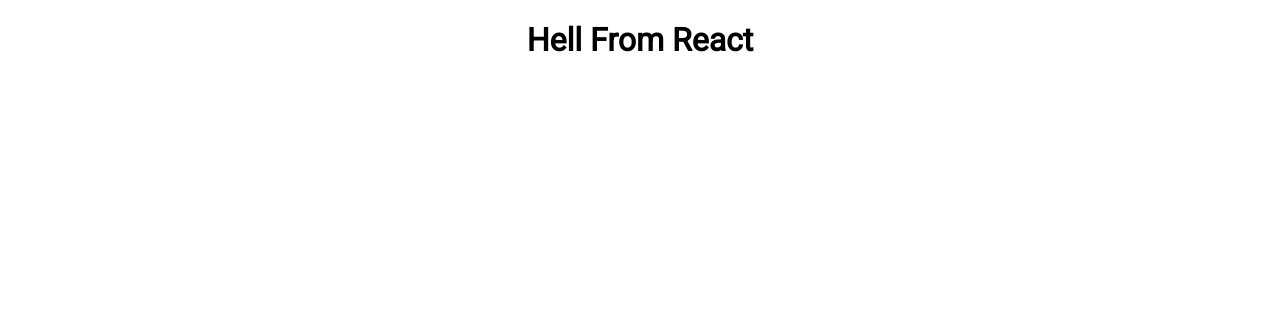
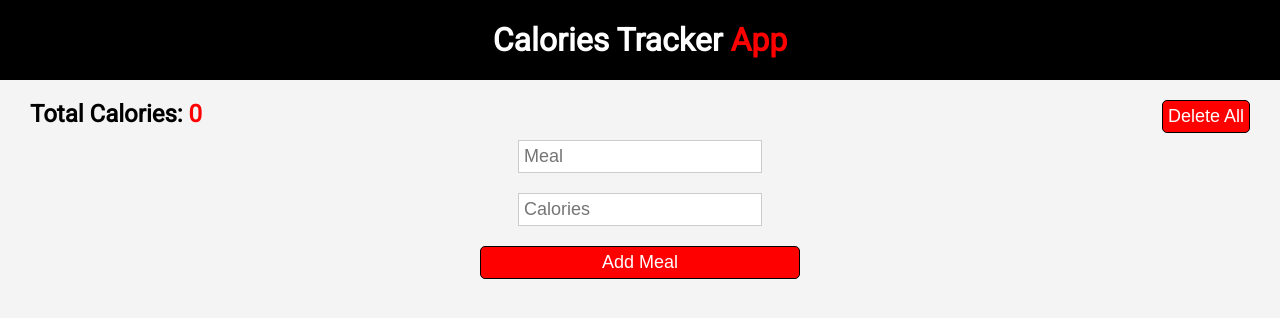
Before and after one commit to comp426-2022-spring/a99-rotanev, a React (Create React App) app in the folder my-react-app/src/caloriesTracker/calories-tracker-app/: page / in a window 1280 px wide. Shown: the top 318 px of the page. Built offline with nearby package versions, Linux system fonts and the light colour scheme.

Commit message:
design controls

```diff
--- a/my-react-app/src/caloriesTracker/calories-tracker-app/public/index.html
+++ b/my-react-app/src/caloriesTracker/calories-tracker-app/public/index.html
@@ -25,7 +25,7 @@
       work correctly both with client-side routing and a non-root public URL.
       Learn how to configure a non-root public URL by running `npm run build`.
     -->
-  <title>React App</title>
+  <title>Calories Tracker App</title>
 </head>
 
 <body>
--- a/my-react-app/src/caloriesTracker/calories-tracker-app/src/App.css
+++ b/my-react-app/src/caloriesTracker/calories-tracker-app/src/App.css
@@ -1,38 +1,78 @@
 .App {
-  text-align: center;
+  position: relative;
+  height: 100vh;
+  width: 100%;
+  background: #f4f4f4f4;
+  overflow-x: hidden;
 }
 
-.App-logo {
-  height: 40vmin;
-  pointer-events: none;
+.app__navbar {
+  display: flex;
+  align-items: center;
+  justify-content: center;
+  text-align: center;
+  color: #fff;
+  background: rgb(0, 0, 0);
+  width: 100%;
+  height: 10vh;
 }
 
-@media (prefers-reduced-motion: no-preference) {
-  .App-logo {
-    animation: App-logo-spin infinite 20s linear;
-  }
+span {
+  color: red;
 }
 
-.App-header {
-  background-color: #282c34;
-  min-height: 100vh;
-  display: flex;
-  flex-direction: column;
-  align-items: center;
-  justify-content: center;
-  font-size: calc(10px + 2vmin);
-  color: white;
+.app__controls__counter {
+  position: fixed;
+  left: 30px;
 }
 
-.App-link {
-  color: #61dafb;
+.app__controls__delete {
+  position: fixed;
+  top: 100px;
+  right: 30px;
 }
 
-@keyframes App-logo-spin {
-  from {
-    transform: rotate(0deg);
-  }
-  to {
-    transform: rotate(360deg);
-  }
+.btn__delete__all {
+  font-size: 18px;
+  background: red;
+  color: #fff;
+  outline: none;
+  padding: 5px;
+  text-align: center;
+  border-radius: 5px;
+  border: 1px solid black;
 }
+
+.app__controls {
+  width: 50%;
+  height: 150px;
+  margin: 50px auto;
+}
+
+.app__controls__inputs {
+  width: 100%;
+  display: flex;
+  justify-content: space-around;
+  align-items: center;
+  flex-direction: column;
+}
+
+.app__controls__inputs input {
+  padding: 5px;
+  margin: 10px 0;
+  font-size: 18px;
+  border: 1px solid rgba(0,0,0,0.2);
+
+}
+
+.app__controls__inputs button {
+  padding: 5px;
+  width: 50%;
+  text-align: center;
+  color: white;
+  background: red;
+  margin: 10px auto;
+  font-size: 18px;
+  border-radius: 5px;
+  border: 1px solid black;
+}
--- a/my-react-app/src/caloriesTracker/calories-tracker-app/src/App.js
+++ b/my-react-app/src/caloriesTracker/calories-tracker-app/src/App.js
@@ -1,10 +1,23 @@
-
+import React, {useState, useEffect} from 'react';
 import './App.css';
+import AppBar from './components/AppBar/AppBar';
+import AppControlsCounter from './components/AppControls/AppControlsCounter';
+import AppControlsDelete from './components/AppControls/AppControlsDelete';
+import AppControlsInputs from './components/AppControls/AppControlsInputs';
 
 const App = () => {
+  const[meals, setMeals] = useState([]);
+  const[mealName, setMealName] = useState("");
+  const[calories, setCalories] = useState(0);
+  const[openModal, setOpenModal] = useState(false);
+
+
   return (
     <div className="App">
-      <h1>Hell From React</h1>
+      <AppBar />
+      <AppControlsCounter />
+      <AppControlsDelete />
+      <AppControlsInputs />
     </div>
   );
 }
--- a/my-react-app/src/caloriesTracker/calories-tracker-app/src/components/AppBar/AppBar.js
+++ b/my-react-app/src/caloriesTracker/calories-tracker-app/src/components/AppBar/AppBar.js
@@ -0,0 +1,13 @@
+import React from 'react'
+
+const AppBar = () => {
+  return (
+    <div className = "app__navbar">
+        <h1>
+            Calories Tracker <span>App</span>
+        </h1>
+    </div>
+  )
+}
+
+export default AppBar
--- a/my-react-app/src/caloriesTracker/calories-tracker-app/src/components/AppControls/AppControlsCounter.js
+++ b/my-react-app/src/caloriesTracker/calories-tracker-app/src/components/AppControls/AppControlsCounter.js
@@ -0,0 +1,13 @@
+import React from 'react'
+
+const AppControlsCounter = () => {
+  return (
+    <div className = "app__controls__counter">
+        <h2>
+            Total Calories: <span>0</span>
+        </h2>
+    </div>
+  )
+}
+
+export default AppControlsCounter
--- a/my-react-app/src/caloriesTracker/calories-tracker-app/src/components/AppControls/AppControlsDelete.js
+++ b/my-react-app/src/caloriesTracker/calories-tracker-app/src/components/AppControls/AppControlsDelete.js
@@ -0,0 +1,11 @@
+import React from 'react'
+
+const AppControlsDelete = () => {
+  return (
+    <div className = "app__controls__delete">
+        <button className = "btn__delete__all">Delete All</button>
+    </div>
+  )
+}
+
+export default AppControlsDelete
--- a/my-react-app/src/caloriesTracker/calories-tracker-app/src/components/AppControls/AppControlsInputs.js
+++ b/my-react-app/src/caloriesTracker/calories-tracker-app/src/components/AppControls/AppControlsInputs.js
@@ -0,0 +1,20 @@
+import React from 'react'
+
+const AppControlsInputs = () => {
+    return (
+        <div className="app__controls">
+            <div className="app__controls__inputs">
+                <input type="text"
+                    placeholder="Meal"
+                    value=""
+                />
+                <input type="number"
+                    placeholder="Calories"
+                />
+                <button>Add Meal</button>
+            </div>
+        </div>
+    )
+}
+
+export default AppControlsInputs
```
